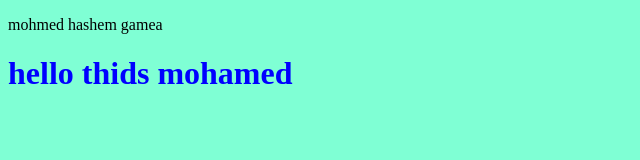
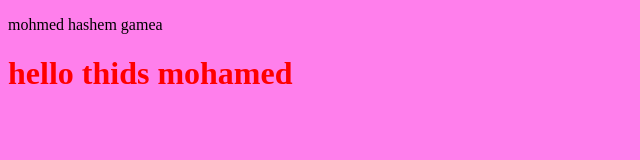
Before and after one commit to mohamed-hashem182005/myself, a plain HTML site: page index.html in a window 1280 px wide. Shown: the whole page, without its empty margins (0-640 px from the left). Drawn offline with Linux system fonts and the light colour scheme.

Commit message:
changing style for the title

```diff
--- a/style.css
+++ b/style.css
@@ -1,6 +1,6 @@
 h1{
-    color: blue;
+    color: red;
 }
 body{
-    background-color: aquamarine;
+    background-color: rgb(255, 127, 236);
 }
```
